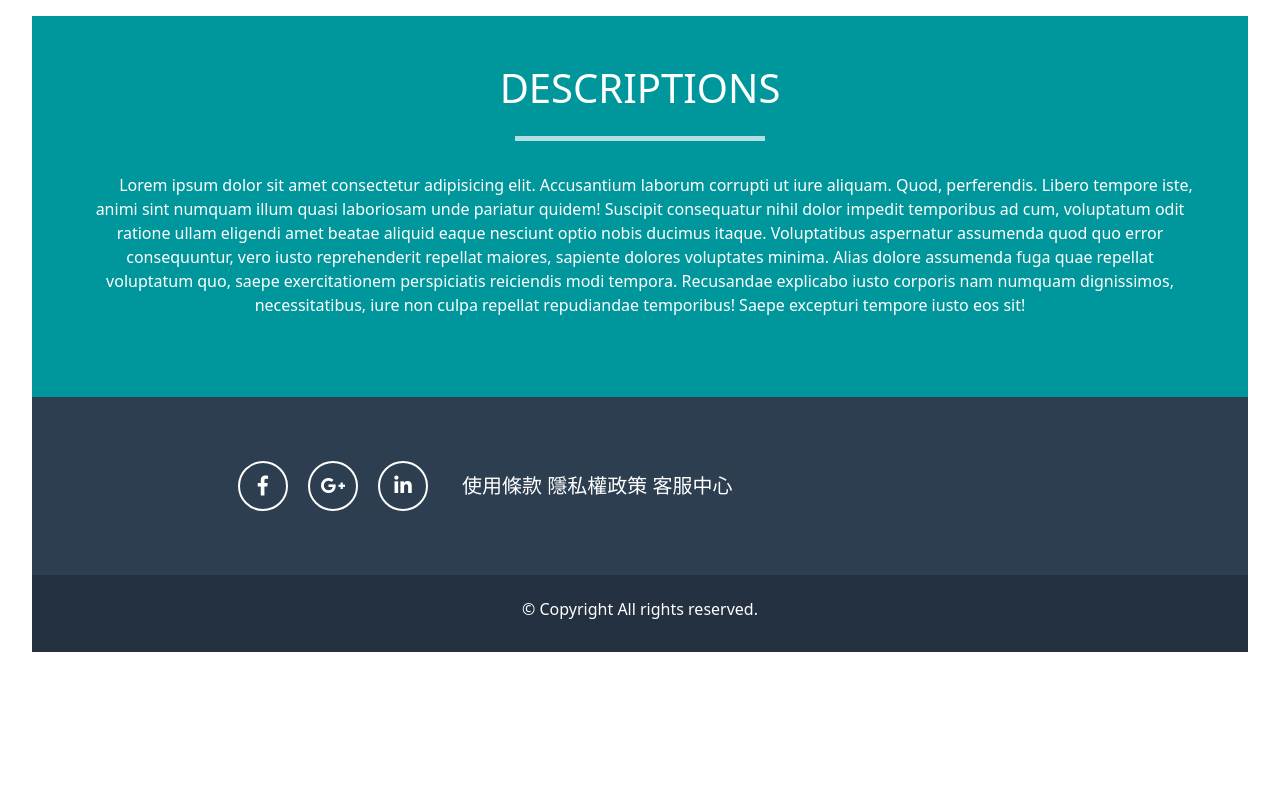
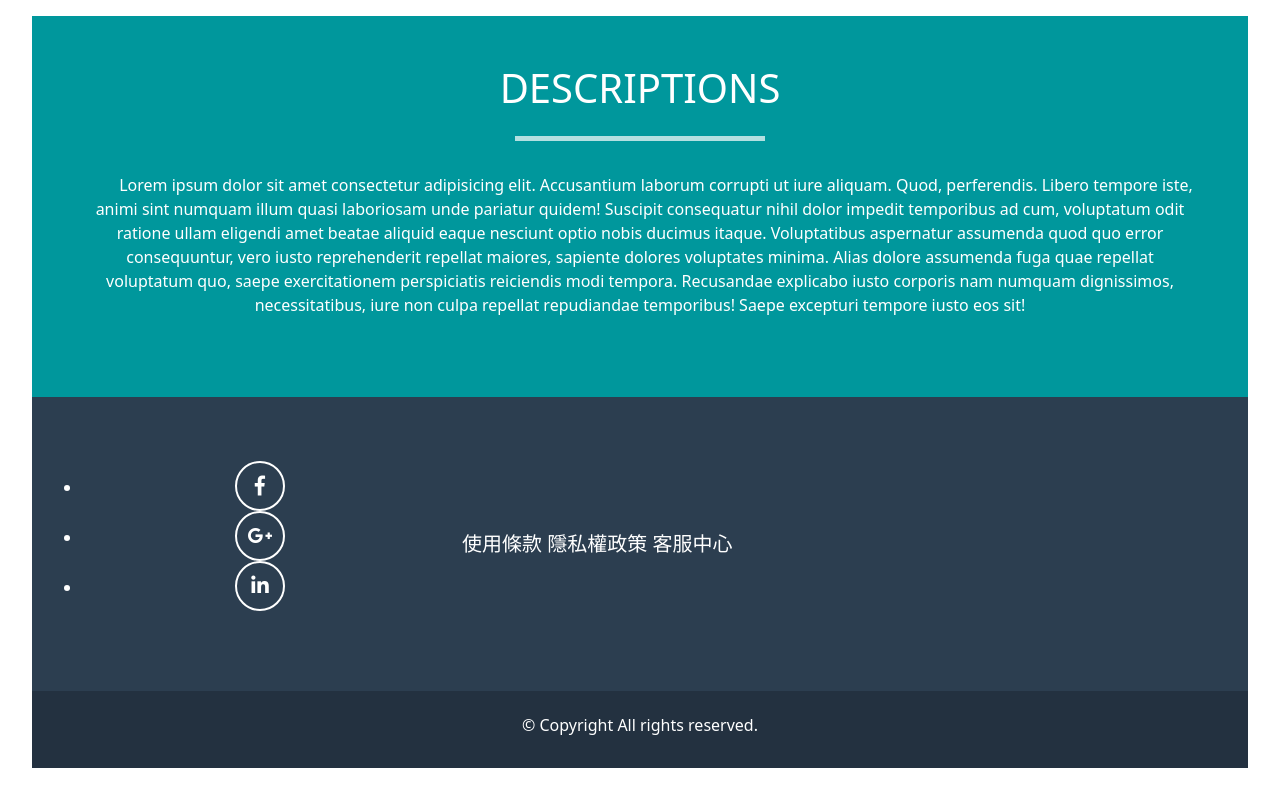
Before and after one commit to jaina0831/react-wk4try, a React (Vite) app: page / in a window 1280 px wide. Shown: the part 886-1686 px from the top of the page. Before the commit the page ends 1570 px from the top, so only its background shows below. Built offline with nearby package versions, Linux system fonts and the light colour scheme.

Commit message:
Update index.css

```diff
--- a/src/index.css
+++ b/src/index.css
@@ -133,13 +133,17 @@
   align-self: center;
 }
 
-.footer__list {
+.first-icon-wrap{
+  text-align: center;
+}
+/* .footer__list {
   list-style: none;
   margin: 0;
   display: flex;
   justify-content: center;
   align-self: center;
-}
+} */
+
 
 @media screen and (min-width: 992px) {
   .footer__description {
```
